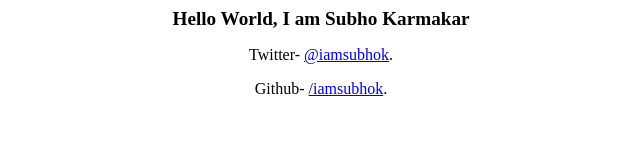
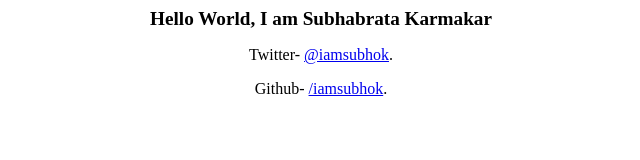
Before and after one commit to iamSubhoK/iamsubhok.github.io, a plain HTML site: page index.html in a window 1280 px wide. Shown: the whole page, without its empty margins (319-959 px from the left). Drawn offline with Linux system fonts and the light colour scheme.

Commit message:
Update index.html

```diff
--- a/index.html
+++ b/index.html
@@ -6,7 +6,7 @@
    <body>
      <center>
      <div>
-       <b><big>Hello World, I am Subho Karmakar</big></b>
+       <b><big>Hello World, I am Subhabrata Karmakar</big></b>
        <br>
        <p>Twitter- <a href="https://twitter.com/iamsubhok">@iamsubhok</a>.</p>
        <p>Github- <a href="https://github.com/iamsubhok">/iamsubhok</a>.</p>
```
